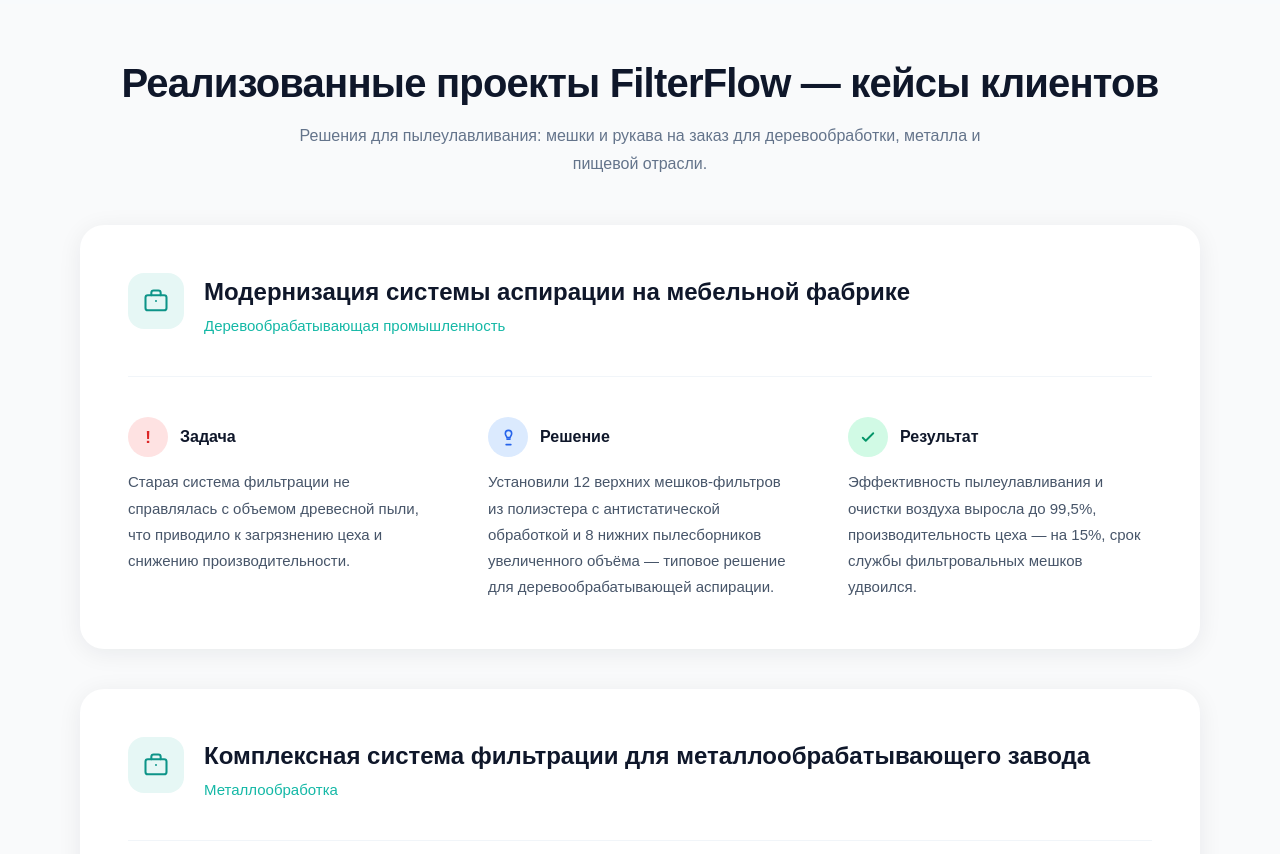
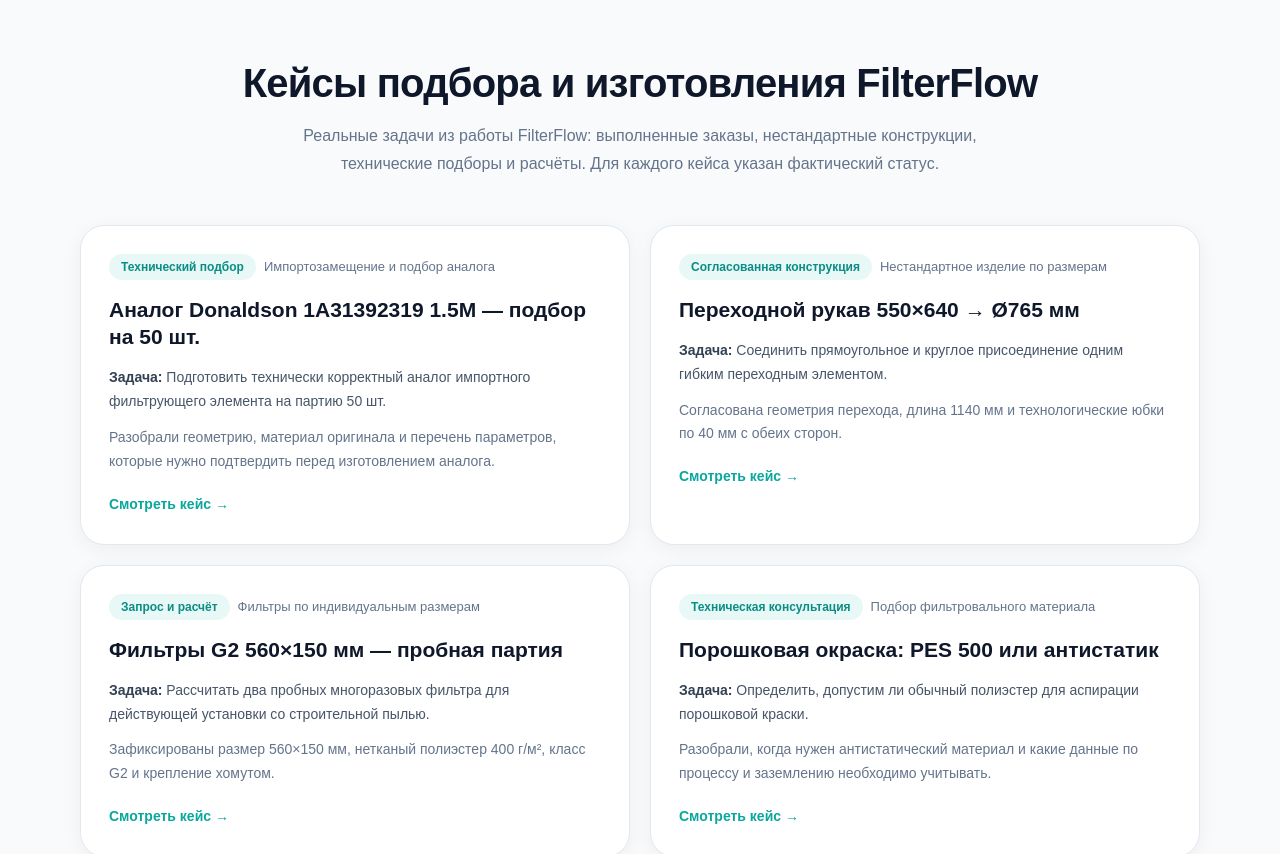
Before and after one commit to karipupkina-ux/filterflow-next, a Next.js app: page /portfolio in a window 1280 px wide. Shown: the part 2840-3694 px from the top of the page. Built offline with nearby package versions, Linux system fonts and the light colour scheme.

Commit message:
Portfolio: replace fictional client cases with real-status cases

```diff
--- a/app/portfolio/PortfolioPageBlocks.tsx
+++ b/app/portfolio/PortfolioPageBlocks.tsx
@@ -12,190 +12,92 @@ import { useCallback, useEffect, useMemo, useState } from "react";
 type CaseStudy = {
   title: string;
   category: string;
-  categoryClassName: string;
+  status: string;
+  href: string;
   task: string;
-  solution: string;
-  result: string;
+  summary: string;
 };
 
 const CASES: CaseStudy[] = [
   {
-    title: "Модернизация системы аспирации на мебельной фабрике",
-    category: "Деревообрабатывающая промышленность",
-    categoryClassName: "text-[#14b8a6]",
-    task: "Старая система фильтрации не справлялась с объемом древесной пыли, что приводило к загрязнению цеха и снижению производительности.",
-    solution:
-      "Установили 12 верхних мешков-фильтров из полиэстера с антистатической обработкой и 8 нижних пылесборников увеличенного объёма — типовое решение для деревообрабатывающей аспирации.",
-    result:
-      "Эффективность пылеулавливания и очистки воздуха выросла до 99,5%, производительность цеха — на 15%, срок службы фильтровальных мешков удвоился.",
+    title: "Аналог Donaldson 1A31392319 1.5M — подбор на 50 шт.",
+    category: "Импортозамещение и подбор аналога",
+    status: "Технический подбор",
+    href: "/portfolio/donaldson-1a31392319-analog/",
+    task: "Подготовить технически корректный аналог импортного фильтрующего элемента на партию 50 шт.",
+    summary: "Разобрали геометрию, материал оригинала и перечень параметров, которые нужно подтвердить перед изготовлением аналога.",
   },
   {
-    title: "Комплексная система фильтрации для металлообрабатывающего завода",
-    category: "Металлообработка",
-    categoryClassName: "text-[#14b8a6]",
-    task: "Высокая концентрация металлической стружки и абразивной пыли выводила из строя стандартные фильтры и нарушала нормы охраны труда.",
-    solution:
-      "Смонтировали рукавные фильтры и фильтровальные рукава из износостойкого полиэстера, верхние мешки для УВП с увеличенной площадью фильтрации.",
-    result:
-      "Снижение выбросов до ПДК, стабильная работа промышленной аспирации, межсервисный интервал вырос примерно на 40%.",
+    title: "Переходной рукав 550×640 → Ø765 мм",
+    category: "Нестандартное изделие по размерам",
+    status: "Согласованная конструкция",
+    href: "/portfolio/perehodnoj-rukav-550x640-d765/",
+    task: "Соединить прямоугольное и круглое присоединение одним гибким переходным элементом.",
+    summary: "Согласована геометрия перехода, длина 1140 мм и технологические юбки по 40 мм с обеих сторон.",
   },
   {
-    title: "Фильтрация для пищевого производства",
-    category: "Пищевая промышленность",
-    categoryClassName: "text-[#10b981]",
-    task: "Требовались фильтры, соответствующие санитарным нормам пищевой промышленности для очистки воздуха от мучной пыли.",
-    solution:
-      "Изготовили на заказ фильтровальные рукава из пищевого полиэстера с гладкой поверхностью для лёгкой мойки и санитарных норм.",
-    result:
-      "Получено разрешение Роспотребнадзора, концентрация пыли снижена до нормативных значений, простота обслуживания системы.",
+    title: "Фильтры G2 560×150 мм — пробная партия",
+    category: "Фильтры по индивидуальным размерам",
+    status: "Запрос и расчёт",
+    href: "/portfolio/filtry-g2-560x150/",
+    task: "Рассчитать два пробных многоразовых фильтра для действующей установки со строительной пылью.",
+    summary: "Зафиксированы размер 560×150 мм, нетканый полиэстер 400 г/м², класс G2 и крепление хомутом.",
+  },
+  {
+    title: "Порошковая окраска: PES 500 или антистатик",
+    category: "Подбор фильтровального материала",
+    status: "Техническая консультация",
+    href: "/portfolio/poroshkovaya-okraska-antistatik/",
+    task: "Определить, допустим ли обычный полиэстер для аспирации порошковой краски.",
+    summary: "Разобрали, когда нужен антистатический материал и какие данные по процессу и заземлению необходимо учитывать.",
+  },
+  {
+    title: "Комплект мешков для КОНСАР-2000",
+    category: "Мешки для аспирационной установки",
+    status: "Выполненный заказ",
+    href: "/portfolio/konsar-2000-meshki/",
+    task: "Изготовить комплект мешков высотой 1000 мм под существующую установку.",
+    summary: "Изготовлены и поставлены два нижних накопительных мешка и один верхний фильтровальный мешок без петель, с уплотнением под хомут.",
   },
 ];
-
-function CasesBriefcaseIcon({ className }: { className?: string }) {
-  return (
-    <svg
-      className={className}
-      viewBox="0 0 24 24"
-      fill="none"
-      stroke="currentColor"
-      strokeWidth="1.75"
-      strokeLinecap="round"
-      strokeLinejoin="round"
-      aria-hidden
-    >
-      <rect x="3" y="7" width="18" height="13" rx="2" />
-      <path d="M8 7V5a2 2 0 0 1 2-2h4a2 2 0 0 1 2 2v2" />
-      <path d="M12 12v.01" />
-    </svg>
-  );
-}
-
-function CasesTaskIcon() {
-  return (
-    <div
-      className="flex h-10 w-10 shrink-0 items-center justify-center rounded-full bg-[#fee2e2]"
-      aria-hidden
-    >
-      <span className="text-[17px] font-bold leading-none text-[#dc2626]">
-        !
-      </span>
-    </div>
-  );
-}
-
-function CasesSolutionIcon() {
-  return (
-    <div
-      className="flex h-10 w-10 shrink-0 items-center justify-center rounded-full bg-[#dbeafe]"
-      aria-hidden
-    >
-      <svg
-        className="h-[19px] w-[19px] text-[#2563eb]"
-        viewBox="0 0 24 24"
-        fill="none"
-        stroke="currentColor"
-        strokeWidth="2"
-        strokeLinecap="round"
-        strokeLinejoin="round"
-      >
-        <path d="M9 21h6M12 3a4 4 0 0 0-4 4c0 2 1.5 3.5 2 5h4c.5-1.5 2-3 2-5a4 4 0 0 0-4-4Z" />
-        <path d="M10 14h4" />
-      </svg>
-    </div>
-  );
-}
-
-function CasesResultIcon() {
-  return (
-    <div
-      className="flex h-10 w-10 shrink-0 items-center justify-center rounded-full bg-[#d1fae5]"
-      aria-hidden
-    >
-      <svg
-        className="h-[18px] w-[18px] text-[#059669]"
-        viewBox="0 0 24 24"
-        fill="none"
-        stroke="currentColor"
-        strokeWidth="2.5"
-        strokeLinecap="round"
-        strokeLinejoin="round"
-      >
-        <path d="M5 13l4 4L19 7" />
-      </svg>
-    </div>
-  );
-}
 
 function PortfolioClientCasesBlock() {
   return (
     <section className="border-b border-slate-200/80 bg-[#f9fafb] pb-14 pt-10 md:pb-20 md:pt-14">
       <div className="mx-auto max-w-[1200px] px-6 md:px-8">
         <h2 className="text-center text-[28px] font-bold leading-[1.15] tracking-[-0.02em] text-[#0f172a] md:text-[36px] lg:text-[40px]">
-          Реализованные проекты FilterFlow — кейсы клиентов
+          Кейсы подбора и изготовления FilterFlow
         </h2>
-        <p className="mx-auto mt-4 max-w-[720px] text-center text-[15px] leading-[1.65] text-[#64748b] md:text-[16px] md:leading-[1.7]">
-          Решения для пылеулавливания: мешки и рукава на заказ для
-          деревообработки, металла и пищевой отрасли.
+        <p className="mx-auto mt-4 max-w-[760px] text-center text-[15px] leading-[1.65] text-[#64748b] md:text-[16px] md:leading-[1.7]">
+          Реальные задачи из работы FilterFlow: выполненные заказы, нестандартные конструкции,
+          технические подборы и расчёты. Для каждого кейса указан фактический статус.
         </p>
 
-        <div className="mx-auto mt-10 max-w-[1120px] space-y-8 md:mt-12 md:space-y-10">
+        <div className="mx-auto mt-10 grid max-w-[1120px] gap-5 md:mt-12 md:grid-cols-2">
           {CASES.map((item) => (
-            <article
-              key={item.title}
-              className="rounded-[24px] bg-white p-9 shadow-[0_4px_24px_rgba(15,23,42,0.07)] transition-[box-shadow,transform] duration-300 ease-out hover:-translate-y-0.5 hover:shadow-[0_16px_48px_rgba(15,23,42,0.11)] md:p-11 lg:p-12"
+            <Link
+              key={item.href}
+              href={item.href}
+              className="group rounded-[24px] border border-slate-200 bg-white p-7 shadow-[0_4px_20px_rgba(15,23,42,0.05)] transition duration-300 hover:-translate-y-0.5 hover:border-[#9fded7] hover:shadow-[0_16px_40px_rgba(15,23,42,0.09)]"
             >
-              <header className="flex flex-col gap-4 sm:flex-row sm:items-start sm:gap-5">
-                <div className="flex h-[52px] w-[52px] shrink-0 items-center justify-center rounded-[14px] bg-[#e6f7f5] md:h-14 md:w-14 md:rounded-2xl">
-                  <CasesBriefcaseIcon className="h-6 w-6 text-[#0d9488] md:h-7 md:w-7" />
-                </div>
-                <div className="min-w-0 flex-1 pt-0.5">
-                  <h3 className="text-[20px] font-bold leading-snug text-[#0f172a] md:text-[22px] lg:text-[24px]">
-                    {item.title}
-                  </h3>
-                  <p
-                    className={`mt-2 text-[14px] font-medium leading-snug md:text-[15px] ${item.categoryClassName}`}
-                  >
-                    {item.category}
-                  </p>
-                </div>
-              </header>
-
-              <div className="mt-9 grid gap-10 border-t border-slate-100 pt-9 md:mt-10 md:grid-cols-3 md:gap-12 md:pt-10 lg:gap-14">
-                <div>
-                  <div className="mb-3 flex items-center gap-3">
-                    <CasesTaskIcon />
-                    <h4 className="text-[15px] font-bold text-[#0f172a] md:text-[16px]">
-                      Задача
-                    </h4>
-                  </div>
-                  <p className="text-[14px] leading-[1.7] text-[#475569] md:text-[15px] md:leading-[1.75]">
-                    {item.task}
-                  </p>
-                </div>
-                <div>
-                  <div className="mb-3 flex items-center gap-3">
-                    <CasesSolutionIcon />
-                    <h4 className="text-[15px] font-bold text-[#0f172a] md:text-[16px]">
-                      Решение
-                    </h4>
-                  </div>
-                  <p className="text-[14px] leading-[1.7] text-[#475569] md:text-[15px] md:leading-[1.75]">
-                    {item.solution}
-                  </p>
-                </div>
-                <div>
-                  <div className="mb-3 flex items-center gap-3">
-                    <CasesResultIcon />
-                    <h4 className="text-[15px] font-bold text-[#0f172a] md:text-[16px]">
-                      Результат
-                    </h4>
-                  </div>
-                  <p className="text-[14px] leading-[1.7] text-[#475569] md:text-[15px] md:leading-[1.75]">
-                    {item.result}
-                  </p>
-                </div>
+              <div className="flex flex-wrap items-center gap-2">
+                <span className="rounded-full bg-[#e8f8f6] px-3 py-1 text-[12px] font-semibold text-[#0a8d85]">
+                  {item.status}
+                </span>
+                <span className="text-[13px] text-[#64748b]">{item.category}</span>
               </div>
-            </article>
+              <h3 className="mt-4 text-[21px] font-bold leading-[1.3] text-[#0f172a] transition group-hover:text-[#0a8d85]">
+                {item.title}
+              </h3>
+              <p className="mt-4 text-[14px] leading-[1.7] text-[#475569]">
+                <span className="font-semibold text-[#334155]">Задача: </span>
+                {item.task}
+              </p>
+              <p className="mt-3 text-[14px] leading-[1.7] text-[#64748b]">{item.summary}</p>
+              <span className="mt-5 inline-flex text-[14px] font-semibold text-[#0aa79d]">
+                Смотреть кейс →
+              </span>
+            </Link>
           ))}
         </div>
       </div>
```
